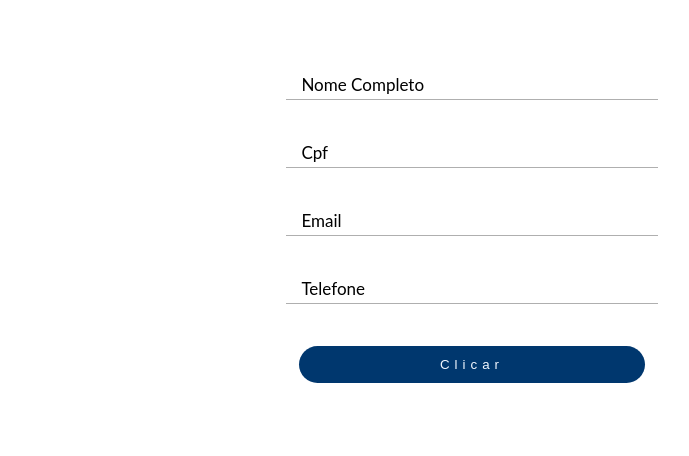
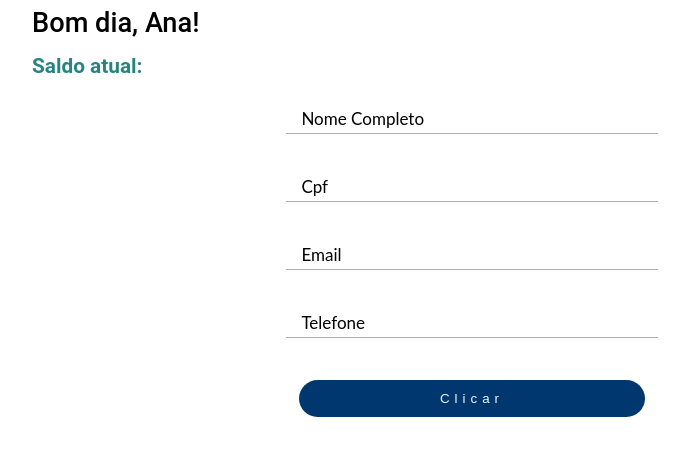
Before and after one commit to MateusNhoato/ImaPay, a React (Vite) app in the folder react/: page / in a window 1280 px wide. Shown: the top 456 px of the page, without its empty margins (168-857 px from the left). Built offline with nearby package versions, Linux system fonts and the light colour scheme.

Commit message:
add TopTitle component

```diff
--- a/react/src/App.jsx
+++ b/react/src/App.jsx
@@ -3,14 +3,30 @@ import './App.css'
 
 import Input from './components/Input/Input'
 import Form from './components/Form/Form'
+import TopTitle from './components/TopTitle/TopTitle'
 
 function App() {
 const alertButton = () => {
   alert("123123");
 }
 
+const styleTopTitle = {
+  left: '200px',
+  top: '0px',
+  fontSize: '1.7rem',
+}
+
+const styleSubtitle = {
+  left: '200px',
+  top: '49px',
+  fontSize: '1.3rem',
+}
+
   return (
     <div>
+      <div >
+        <TopTitle title="Bom dia, Ana!" subtitle="Saldo atual:" styleTitle={ styleTopTitle } styleSubtitle={ styleSubtitle } />
+      </div>
       <Form buttonFunction={alertButton} buttonValue={'Clicar'}>
         <Input>Nome Completo</Input>
         <Input>Cpf</Input>
--- /dev/null
+++ b/react/src/components/TopTitle/TopTitle.css
@@ -0,0 +1,35 @@
+.top-title {
+    position: absolute;
+}
+
+.title {
+    position: absolute;
+    /* width: 262px;
+    height: 64px;
+    left: 136px;
+    top: 181px; */
+
+    font-family: 'Roboto', sans-serif;
+    font-style: normal;
+    font-weight: 500;
+    font-size: 2.5rem;
+    line-height: 47px;
+
+    color: #000000;
+}
+
+.subtitle {
+    position: relative;
+    width: 291px;
+    height: 34px;
+    left: 0px;
+    top: 79px;
+
+    font-family: 'Roboto', sans-serif;
+    font-style: normal;
+    font-weight: 700;
+    font-size: 2rem;
+    line-height: 35px;
+
+    color: #288484;
+}
--- /dev/null
+++ b/react/src/components/TopTitle/TopTitle.jsx
@@ -0,0 +1,18 @@
+import React from 'react';
+
+import './TopTitle.css';
+
+const TopTitle = (props) => {
+    return (
+        <div >
+            <div className="title" style={props.styleTitle}>
+                {props.title}
+            </div>
+            <div className="subtitle" style={props.styleSubtitle}>
+                {props.subtitle}
+            </div>
+        </div>
+    )
+}
+
+export default TopTitle;
```
Also changed, not shown: 1 other file (tests, documents, lock files or other folders).
